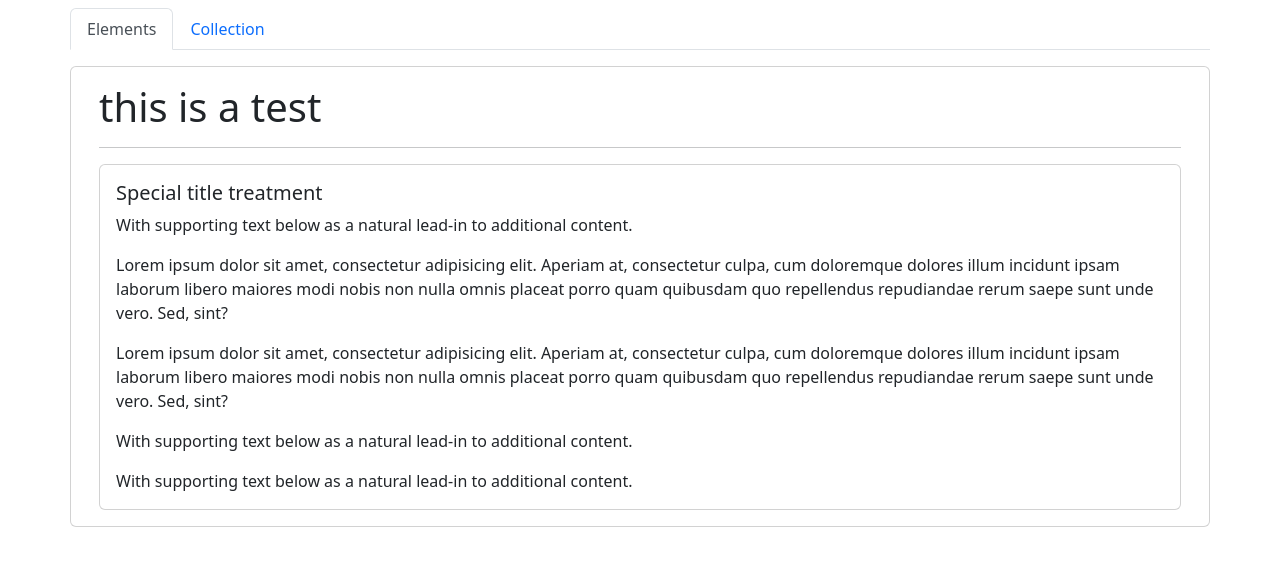
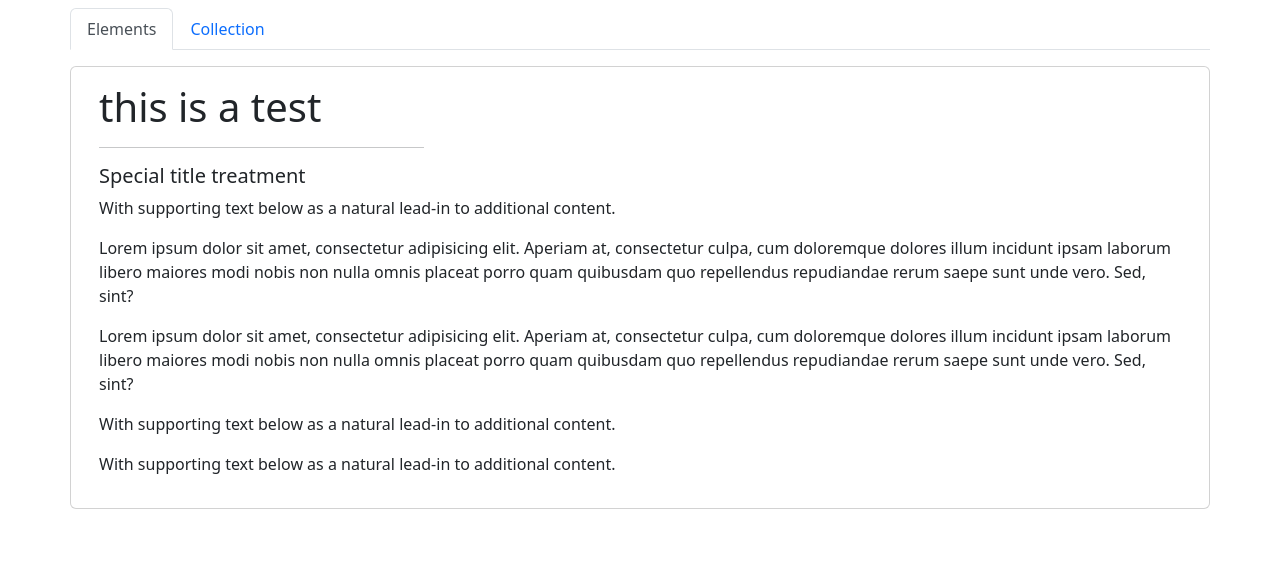
Before and after one commit to saeedd1994/moduleSys, an Angular app: page /elements in a window 1280 px wide. Shown: the top 566 px of the page. Built offline with nearby package versions, Linux system fonts and the light colour scheme.

Commit message:
implement divider component

```diff
--- a/src/app/elements/elements-home/elements-home.component.html
+++ b/src/app/elements/elements-home/elements-home.component.html
@@ -1,3 +1,2 @@
-<h1>this is a test</h1>
-<hr>
+<app-divider></app-divider>
 <app-placeholder [header]="false" [lines]="1"></app-placeholder>
--- a/src/app/elements/placeholder/placeholder.component.html
+++ b/src/app/elements/placeholder/placeholder.component.html
@@ -1,5 +1,4 @@
-<div class="card">
-  <div class="card-header" *ngIf="header">
+<div *ngIf="header">
   <h5>
     Featured
   </h5>
@@ -7,16 +6,15 @@
     this is a sample header
   </p>
 </div>
-  <div class="card-body">
-    <h5 class="card-title">Special title treatment</h5>
-    <p *appTimes="lines" class="card-text">With supporting text below as a natural lead-in to additional content.</p>
-    <p class="card-text">Lorem ipsum dolor sit amet, consectetur adipisicing elit. Aperiam at, consectetur culpa, cum
+<div>
+  <h5>Special title treatment</h5>
+  <p *appTimes="lines">With supporting text below as a natural lead-in to additional content.</p>
+  <p>Lorem ipsum dolor sit amet, consectetur adipisicing elit. Aperiam at, consectetur culpa, cum
     doloremque dolores illum incidunt ipsam laborum libero maiores modi nobis non nulla omnis placeat porro quam
     quibusdam quo repellendus repudiandae rerum saepe sunt unde vero. Sed, sint?</p>
-    <p class="card-text">Lorem ipsum dolor sit amet, consectetur adipisicing elit. Aperiam at, consectetur culpa, cum
+  <p>Lorem ipsum dolor sit amet, consectetur adipisicing elit. Aperiam at, consectetur culpa, cum
     doloremque dolores illum incidunt ipsam laborum libero maiores modi nobis non nulla omnis placeat porro quam
     quibusdam quo repellendus repudiandae rerum saepe sunt unde vero. Sed, sint?</p>
-    <p class="card-text">With supporting text below as a natural lead-in to additional content.</p>
-    <p class="card-text">With supporting text below as a natural lead-in to additional content.</p>
+  <p>With supporting text below as a natural lead-in to additional content.</p>
+  <p>With supporting text below as a natural lead-in to additional content.</p>
 </div>
-</div>
--- a/src/app/shared/divider/divider.component.html
+++ b/src/app/shared/divider/divider.component.html
@@ -1 +1,2 @@
-<p>divider works!</p>
+<h1>this is a test</h1>
+<hr class="custom-divider">
--- a/src/app/shared/divider/divider.component.scss
+++ b/src/app/shared/divider/divider.component.scss
@@ -0,0 +1,4 @@
+.custom-divider
+{
+  width: 30%;
+}
--- a/src/app/shared/shared.module.ts
+++ b/src/app/shared/shared.module.ts
@@ -10,6 +10,10 @@ import { DividerComponent } from './divider/divider.component';
   ],
   imports: [
     CommonModule
+  ],
+  exports:
+  [
+    DividerComponent
   ]
 })
 export class SharedModule { }
```
Also changed, not shown: src/app/elements/elements.module.ts (+11 -8 lines). Lines whose indentation alone changed are shown as unchanged.
